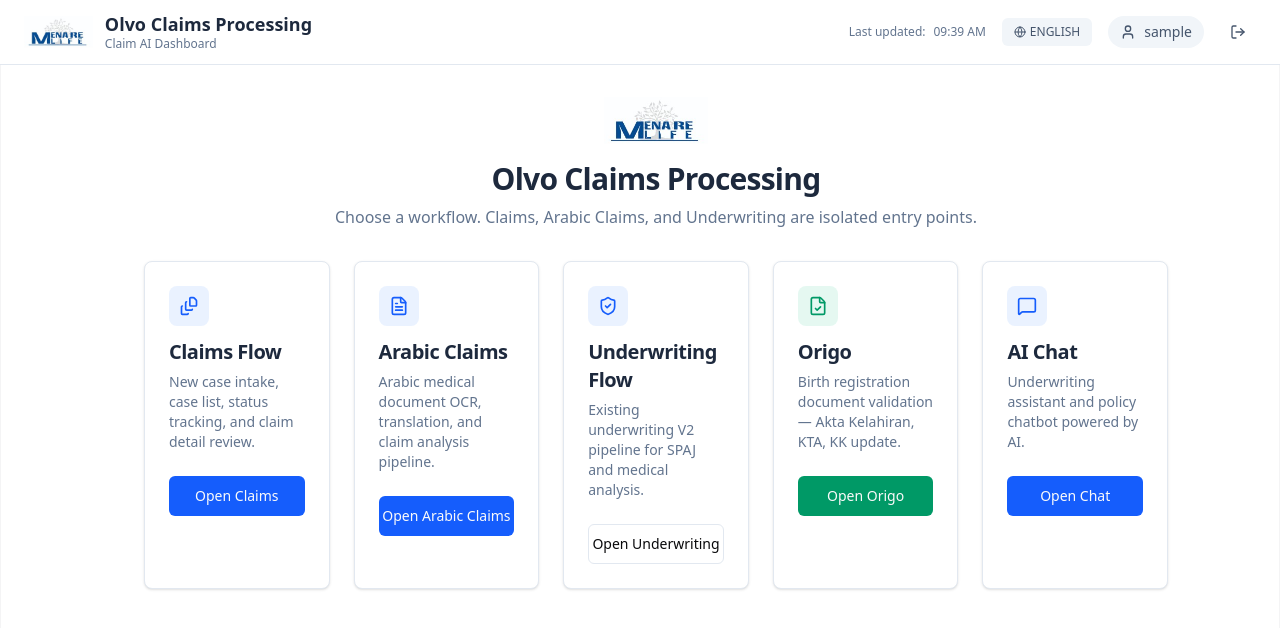
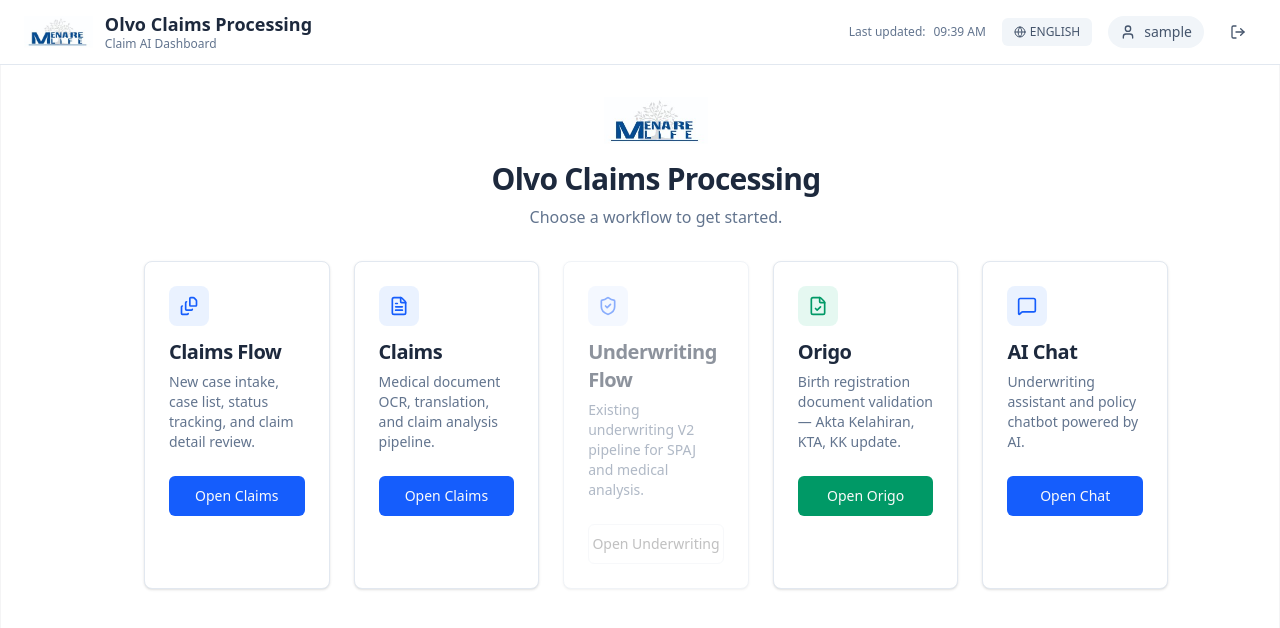
Before and after one commit to Nurfaldi/terra-front, a React app: page /flows in a window 1280 px wide. Shown: the top 628 px of the page. Built offline with nearby package versions, Linux system fonts and the light colour scheme; no server answers; sample sign-in values are in the browser's storage; the HTML template or start-up script is replaced by a standard one.

Commit message:
refactor: rename Arabic Claims to Claims, disable underwriting section
- Sidebar: rename menu item, add disabled state for underwriting
- FlowSelectorPage: update labels, disable underwriting card
- LoginPage: update footer text
- OrigoListPage and ArabicClaimDetailPage: rename tooltips and badges

```diff
--- a/src/components/layout/Sidebar.tsx
+++ b/src/components/layout/Sidebar.tsx
@@ -8,7 +8,7 @@ export function Sidebar({ className }: SidebarProps) {
     const location = useLocation();
     const pathname = location.pathname;
 
-    const items = [
+    const items: Array<{ title: string; href: string; icon: React.ComponentType<{ className?: string }>; disabled?: boolean }> = [
         {
             title: "Flows",
             href: "/flows",
@@ -20,7 +20,7 @@ export function Sidebar({ className }: SidebarProps) {
             icon: FileStack,
         },
         {
-            title: "Arabic Claims",
+            title: "Claims",
             href: "/arabic-claims",
             icon: FileText,
         },
@@ -28,6 +28,7 @@ export function Sidebar({ className }: SidebarProps) {
             title: "Underwriting V2",
             href: "/underwriting",
             icon: ClipboardCheck,
+            disabled: true,
         },
         {
             title: "AI Chat",
@@ -45,6 +46,17 @@ export function Sidebar({ className }: SidebarProps) {
                     </h2>
                     <div className="space-y-1">
                         {items.map((item) => {
+                            if (item.disabled) {
+                                return (
+                                    <div
+                                        key={item.href}
+                                        className="flex items-center rounded-md px-3 py-2 text-sm font-medium text-slate-300 cursor-not-allowed"
+                                    >
+                                        <item.icon className="mr-2 h-4 w-4" />
+                                        {item.title}
+                                    </div>
+                                );
+                            }
                             const isActive =
                                 pathname === item.href ||
                                 (item.href === "/claims" && pathname.startsWith("/claims/")) ||
--- a/src/pages/ArabicClaimDetailPage.tsx
+++ b/src/pages/ArabicClaimDetailPage.tsx
@@ -533,7 +533,7 @@ export default function ArabicClaimDetailPage() {
             size="icon"
             className="h-10 w-10 text-slate-600 hover:text-blue-600 hover:bg-blue-50"
             onClick={() => navigate("/arabic-claims")}
-            title="Arabic Claims List"
+            title="Claims List"
           >
             <FileText className="h-5 w-5" />
           </Button>
@@ -570,10 +570,10 @@ export default function ArabicClaimDetailPage() {
               </div>
               <div>
                 <h1 className="text-lg font-semibold text-foreground">
-                  Arabic Claim: {jobId?.slice(0, 8)}...
+                  Claim: {jobId?.slice(0, 8)}...
                 </h1>
                 <div className="flex items-center gap-2 mt-1">
-                  <Badge variant="outline">Arabic Claims</Badge>
+                  <Badge variant="outline">Claims</Badge>
                   <Badge
                     className={
                       jobStatus === "completed"
--- a/src/pages/FlowSelectorPage.tsx
+++ b/src/pages/FlowSelectorPage.tsx
@@ -25,7 +25,7 @@ export default function FlowSelectorPage() {
             Olvo Claims Processing
           </h1>
           <p className="text-slate-500">
-            Choose a workflow. Claims, Arabic Claims, and Underwriting are isolated entry points.
+            Choose a workflow to get started.
           </p>
         </div>
 
@@ -52,19 +52,19 @@ export default function FlowSelectorPage() {
               <div className="mb-3 inline-flex h-10 w-10 items-center justify-center rounded-lg bg-blue-500/10">
                 <FileText className="h-5 w-5 text-blue-600" />
               </div>
-              <CardTitle className="text-xl text-slate-800">Arabic Claims</CardTitle>
+              <CardTitle className="text-xl text-slate-800">Claims</CardTitle>
               <CardDescription className="text-slate-500">
-                Arabic medical document OCR, translation, and claim analysis pipeline.
+                Medical document OCR, translation, and claim analysis pipeline.
               </CardDescription>
             </CardHeader>
             <CardContent>
               <Button asChild className="w-full bg-blue-600 hover:bg-blue-700">
-                <Link to="/arabic-claims">Open Arabic Claims</Link>
+                <Link to="/arabic-claims">Open Claims</Link>
               </Button>
             </CardContent>
           </Card>
 
-          <Card className="border-slate-200 bg-white shadow-sm">
+          <Card className="border-slate-200 bg-white shadow-sm opacity-50">
             <CardHeader>
               <div className="mb-3 inline-flex h-10 w-10 items-center justify-center rounded-lg bg-blue-500/10">
                 <ShieldCheck className="h-5 w-5 text-blue-600" />
@@ -75,8 +75,8 @@ export default function FlowSelectorPage() {
               </CardDescription>
             </CardHeader>
             <CardContent>
-              <Button asChild variant="outline" className="w-full border-slate-200 hover:bg-slate-50">
-                <Link to="/underwriting">Open Underwriting</Link>
+              <Button disabled variant="outline" className="w-full border-slate-200">
+                Open Underwriting
               </Button>
             </CardContent>
           </Card>
--- a/src/pages/LoginPage.tsx
+++ b/src/pages/LoginPage.tsx
@@ -133,7 +133,7 @@ export default function LoginPage() {
 
                 {/* Footer */}
                 <p className="text-center text-xs text-slate-400 mt-8">
-                    © 2026 Arabic Claims POC - Claim AI Dashboard
+                    © 2026 Claims POC - Claim AI Dashboard
                 </p>
             </div>
         </div>
--- a/src/pages/OrigoListPage.tsx
+++ b/src/pages/OrigoListPage.tsx
@@ -108,7 +108,7 @@ export default function OrigoListPage() {
             size="icon"
             className="h-10 w-10 text-slate-600 hover:text-blue-600 hover:bg-blue-50"
             onClick={() => navigate("/arabic-claims")}
-            title="Arabic Claims"
+            title="Claims"
           >
             <FileText className="h-5 w-5" />
           </Button>
```
